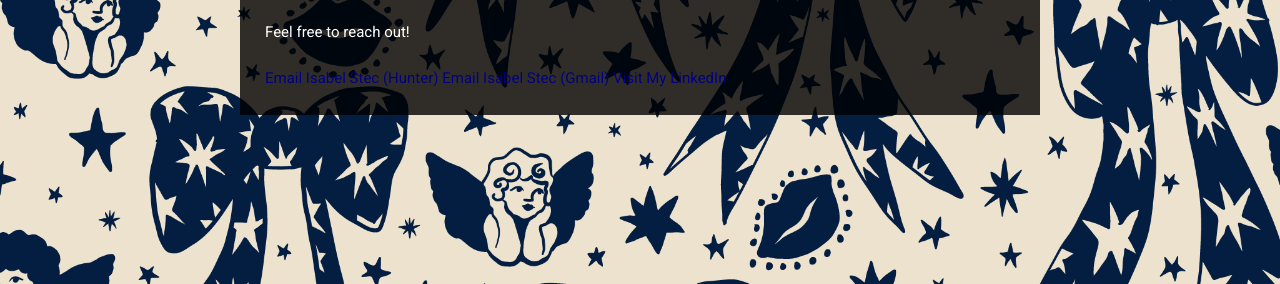
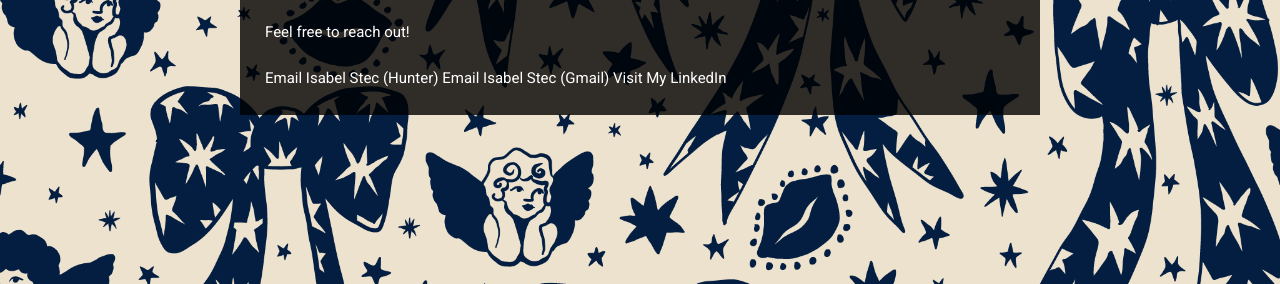
Before and after one commit to isabelstec/isabelstec.github.io, a plain HTML site: page index.html in a window 1280 px wide. Shown: the part 516-800 px from the top of the page. Drawn offline with nearby package versions, Linux system fonts and the light colour scheme.

Commit message:
Update style.css

```diff
--- a/style.css
+++ b/style.css
@@ -15,7 +15,7 @@ body {
 a {
   font-weight: normal;
   text-decoration: none;
-  color:#000080;
+  color:#FFFFFF;
 }
 a:focus {
   outline: thin dotted;
```
